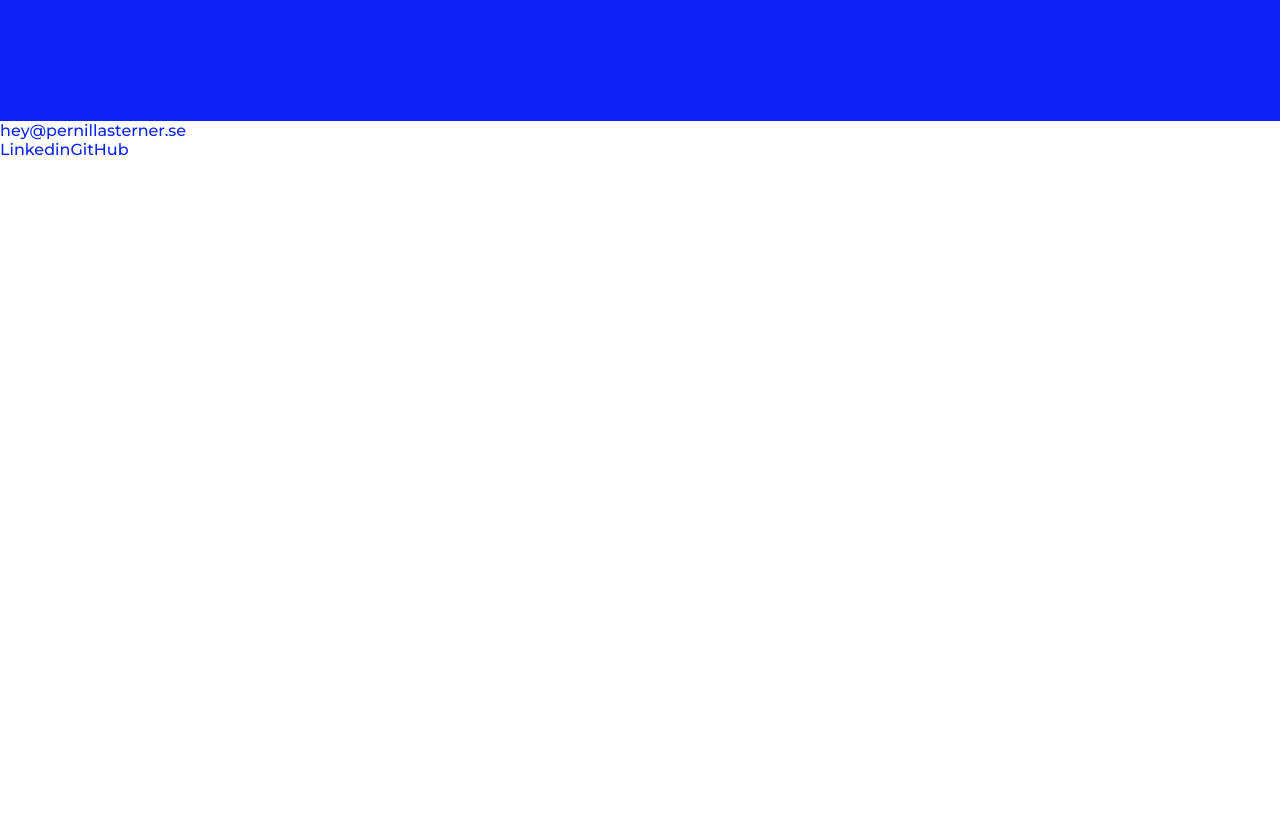
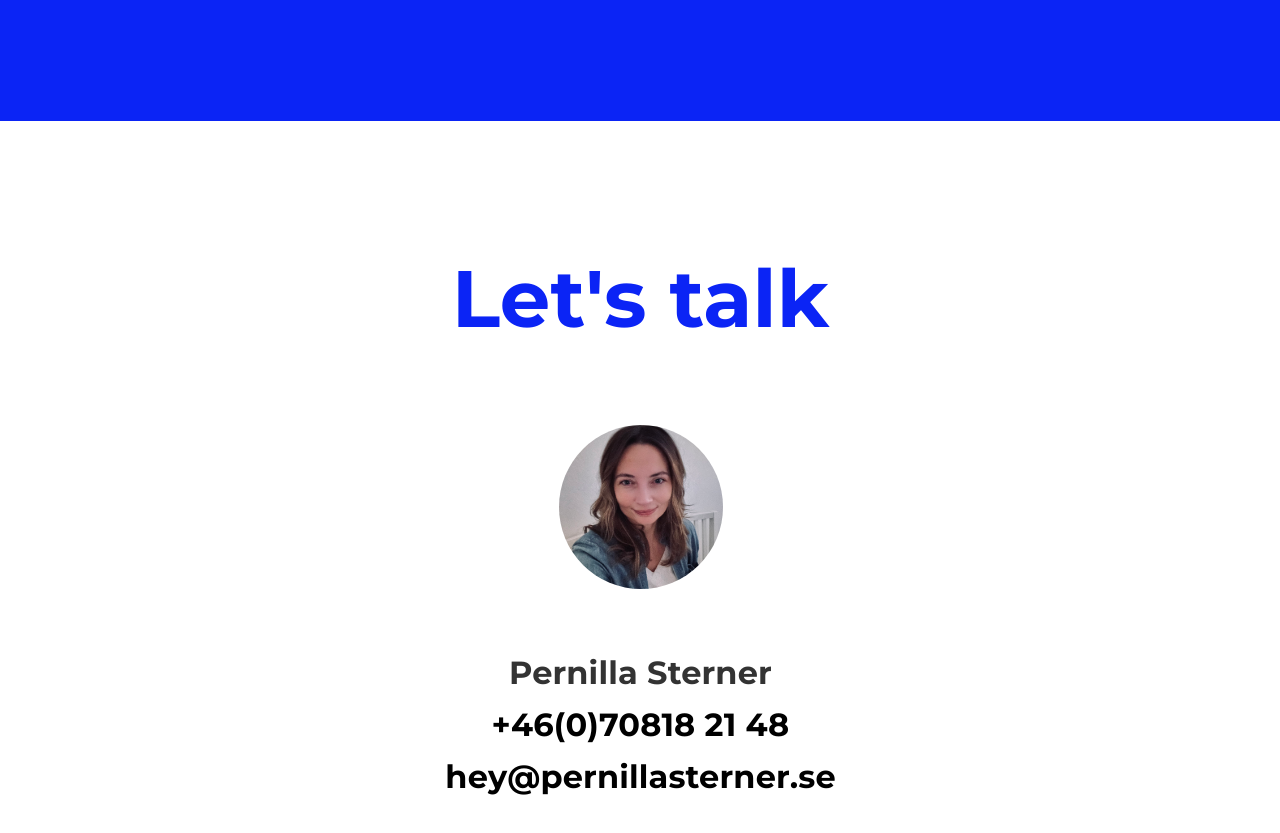
Before and after one commit to pernillasterner/pernillasterner.se, a React (Vite) app: page / in a window 1280 px wide. Shown: the part 3780-4613 px from the top of the page. Before the commit the page ends 3939 px from the top, so only its background shows below. Built offline with nearby package versions, Linux system fonts and the light colour scheme; no server answers.

Commit message:
Add profile image and contact info

```diff
--- a/src/components/commons/Footer/Footer.jsx
+++ b/src/components/commons/Footer/Footer.jsx
@@ -3,11 +3,11 @@ import "./Footer.scss";
 export const Footer = () => {
   return (
     <>
-      <a href="mailto:hey@pernillasterner.se"> hey@pernillasterner.se</a>
+      {/* <a href="mailto:hey@pernillasterner.se"> hey@pernillasterner.se</a>
       <div className="social-links">
         <a href="https://www.linkedin.com/in/pernilla-sterner/">Linkedin</a>
         <a href="https://github.com/pernillasterner">GitHub</a>
-      </div>
+      </div> */}
     </>
   );
 };
--- /dev/null
+++ b/src/components/sections/LetsTalk/LetsTalk.jsx
@@ -0,0 +1,67 @@
+import "./LetsTalk.scss";
+import { Heading } from "../../styles/typography/Heading";
+
+export const LetsTalk = () => {
+  return (
+    <footer className="contact-container">
+      <section className="contact-wrapper">
+        <Heading
+          level={2}
+          text="Let's talk"
+          aria-label="This is the main heading"
+          className="contact-heading"
+        />
+        {/* <Image
+          sectionClassName={"profile-img"}
+          elementClassName={"circle-img"}
+          link={"/assets/profile-img-maria.JPG"}
+          ImageAltText={"Profile Image of Maria"}
+        /> */}
+        <div className="profile-image"></div>
+        <div className="contact-info">
+          <Heading level={4} text={"Pernilla Sterner"} />
+          <a href="tel:+730300766">
+            <Heading level={4} text={"+46(0)70818 21 48"} />
+          </a>
+          <a href="mailto:hey@pernillasterner.se">
+            <Heading level={4} text={"hey@pernillasterner.se"} />
+          </a>
+        </div>
+        <div className="icons">
+          {/* <a href="https://www.linkedin.com/in/pernillasterner">
+            <Image
+              sectionClassName={"icon-box"}
+              elementClassName={"icon"}
+              link={"/assets/icons/linkedin.svg"}
+              ImageAltText={"Link to LinkedIn"}
+            />
+          </a>
+          <a href="https://github.com/pernillasterner">
+            <Image
+              sectionClassName={"icon-box"}
+              elementClassName={"icon"}
+              link={"/assets/icons/github.svg"}
+              ImageAltText={"Link to GitHub"}
+            />
+          </a>
+          <a href="https://stackoverflowteams.com/c/technigo/users/578/">
+            <Image
+              sectionClassName={"icon-box"}
+              elementClassName={"icon"}
+              link={"/assets/icons/stackoverflow.svg"}
+              ImageAltText={"Link to StackOverflow"}
+            />
+          </a>
+          <a href="https://www.instagram.com/pernillasterner.se/">
+            <Image
+              sectionClassName={"icon-box"}
+              elementClassName={"icon"}
+              link={"/assets/icons/instagram.svg"}
+              ImageAltText={"Link to Instagram"}
+            />
+          </a> */}
+        </div>
+      </section>
+    </footer>
+  );
+};
--- /dev/null
+++ b/src/components/sections/LetsTalk/LetsTalk.scss
@@ -0,0 +1,84 @@
+.contact-container {
+  padding: 128px 32px 128px 33px;
+
+  .contact-wrapper {
+    max-width: 90%;
+    margin: 0 auto;
+    display: flex;
+    flex-direction: column;
+    align-items: center;
+    justify-content: center;
+    gap: 64px;
+    height: auto;
+
+    .profile-image {
+      background-image: url("/profile.jpeg");
+      background-repeat: no-repeat;
+      background-size: cover;
+      background-position: center;
+      border-radius: 50%;
+      min-width: 164px;
+      height: 164px;
+      @media screen and (max-width: 667px) {
+        position: absolute;
+        top: 50px;
+      }
+    }
+
+    .contact-info {
+      text-align: center;
+
+      a {
+        color: var(--text);
+        text-decoration: none;
+
+        &:hover {
+          color: var(--clr-primary);
+          text-decoration: underline;
+        }
+      }
+    }
+  }
+
+  .banner {
+    position: relative;
+    width: 100%;
+    background-color: var(--clr-secondary);
+    overflow: hidden;
+  }
+
+  /* Animation moveLeftToRight is brought in */
+  .banner h3 {
+    color: white;
+    padding: 41px 0 35px 0;
+    white-space: nowrap;
+    animation: moveLeftToRight 20s linear infinite;
+  }
+
+  .icons {
+    display: flex;
+    justify-content: center;
+    align-items: center;
+    gap: 32px;
+  }
+
+  .icons .icon-box {
+    opacity: 0.2;
+    transition: opacity 0.2s ease-in-out;
+  }
+
+  .icons .icon-box:hover {
+    opacity: 1;
+  }
+}
+
+/* Animation moveLeftToRight is set up using keyframes */
+@keyframes moveLeftToRight {
+  0% {
+    transform: translateX(0%);
+  }
+
+  100% {
+    transform: translateX(-200%);
+  }
+}
--- a/src/index.scss
+++ b/src/index.scss
@@ -108,12 +108,11 @@ h2 {
     font-size: 2.5rem;
   }
 }
-h3 {
+h3,
+h4 {
   font-size: 2rem;
 }
-h4 {
-  font-size: 0.875rem;
-}
+
 p {
   // margin-bottom: 1.25rem;
   line-height: 1.5em;
--- a/src/pages/Home.jsx
+++ b/src/pages/Home.jsx
@@ -1,4 +1,5 @@
 import { Header } from "../components/sections/Header/Header";
+import { LetsTalk } from "../components/sections/LetsTalk/LetsTalk";
 import { MyWords } from "../components/sections/MyWords/MyWords";
 import { Projects } from "../components/sections/Projects/Projects";
 import { Skills } from "../components/sections/Skills/Skills";
@@ -13,6 +14,7 @@ export const Home = () => {
       <Projects />
       <MyWords />
       <Skills />
+      <LetsTalk />
     </main>
   );
 };
```
